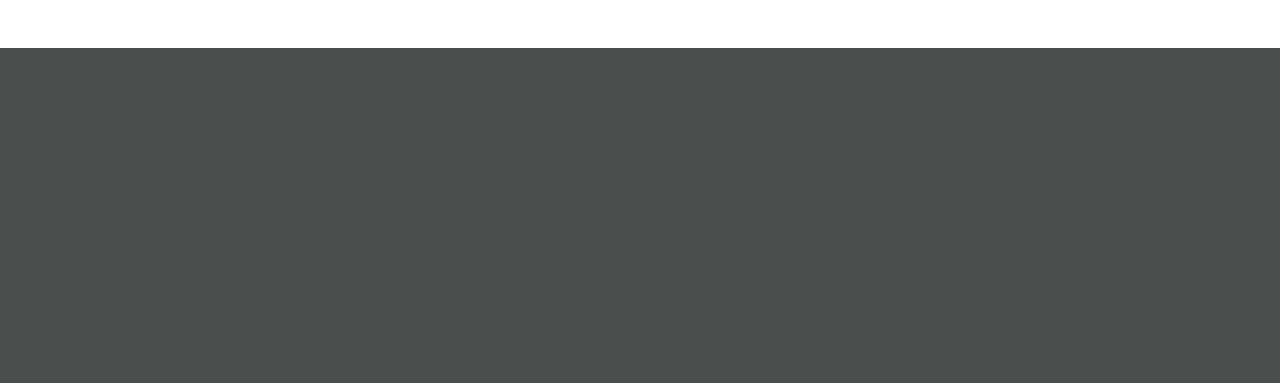
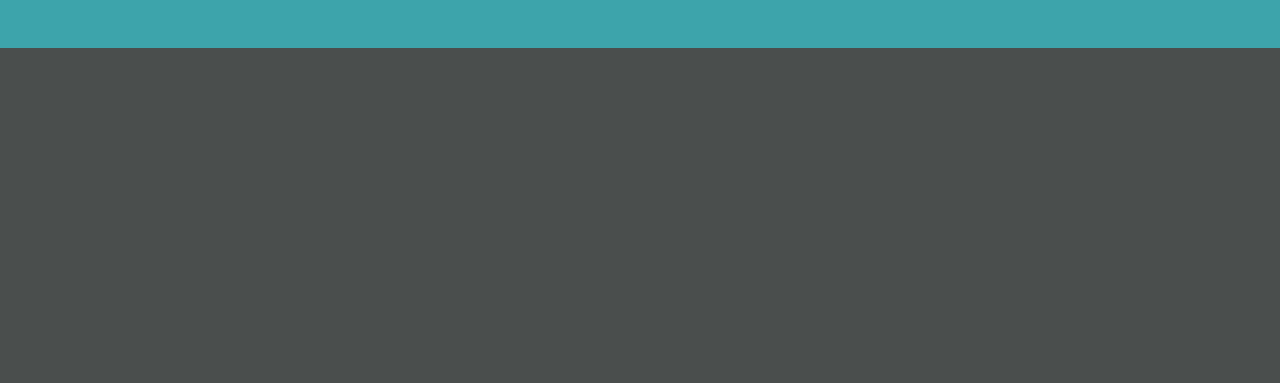
Before and after one commit to android718/Classwork, a plain HTML site: page dom-menu-lab 2/index.html in a window 1280 px wide. Shown: the top 383 px of the page. Drawn offline with nearby package versions, Linux system fonts and the light colour scheme.

Commit message:
updated header color

```diff
--- a/dom-menu-lab 2/CSS/style.css
+++ b/dom-menu-lab 2/CSS/style.css
@@ -17,7 +17,6 @@
   display: grid;
   grid-template-rows: 3rem auto;
   color: white;
-
 }
 
 .flex-ctr {
@@ -43,6 +42,7 @@
 #top-menu a:hover {
   background-color: var(--sub-menu-bg);
   width: 100px;
+
 }
 
    #main-el{
@@ -50,10 +50,9 @@
        display: flex;
         justify-content: center;
         align-items: center;
+
    }
-
-
-#top-menu-el{
-  height: 100px;
-  background-color: var(--top-menu-bg);
+.top-menu-el{
+    background-color: var(--sub-menu-bg);
+  height: 100px ;
    }
--- a/dom-menu-lab 2/index.html
+++ b/dom-menu-lab 2/index.html
@@ -17,7 +17,9 @@
 </head>
 <body>
     <header>
-        <nav id="top-menu"></nav>
+        <nav id="top-menu">
+            <div class = top-menu-el></div>
+        </nav>
         <nav id="mid-menu"></nav>
         <nav id="sub-menu"></nav>
 
@@ -29,13 +31,11 @@
 
     </div>
     </header>
-
     <main id ="main-el">
         <div class ="main-el"></div>
         <h1>SEI Rocks!</h1>
 
     </main>
-    </main>
 
 
 </body>
```
Also changed, not shown: dom-menu-lab 2/JS/script.js (indentation only). Lines whose indentation alone changed are shown as unchanged.
